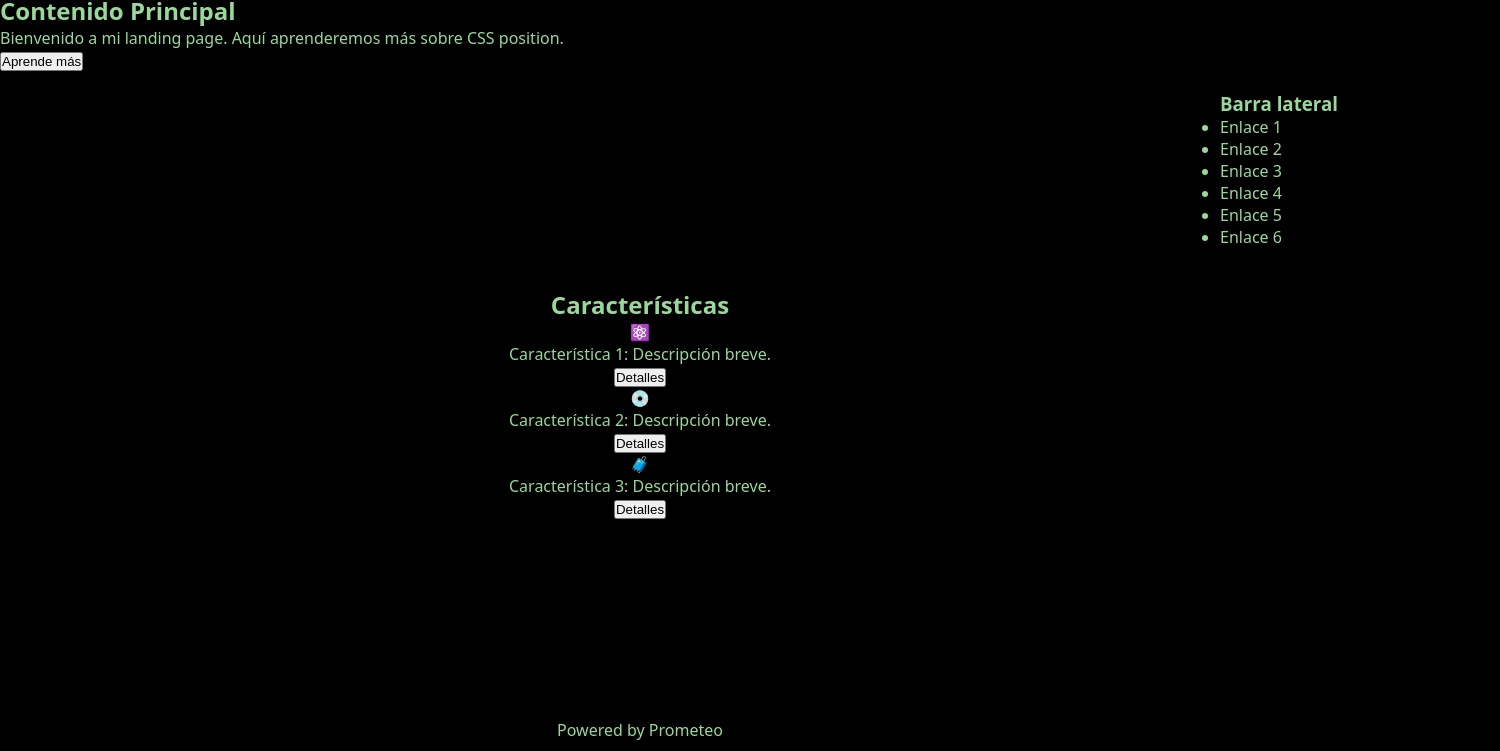
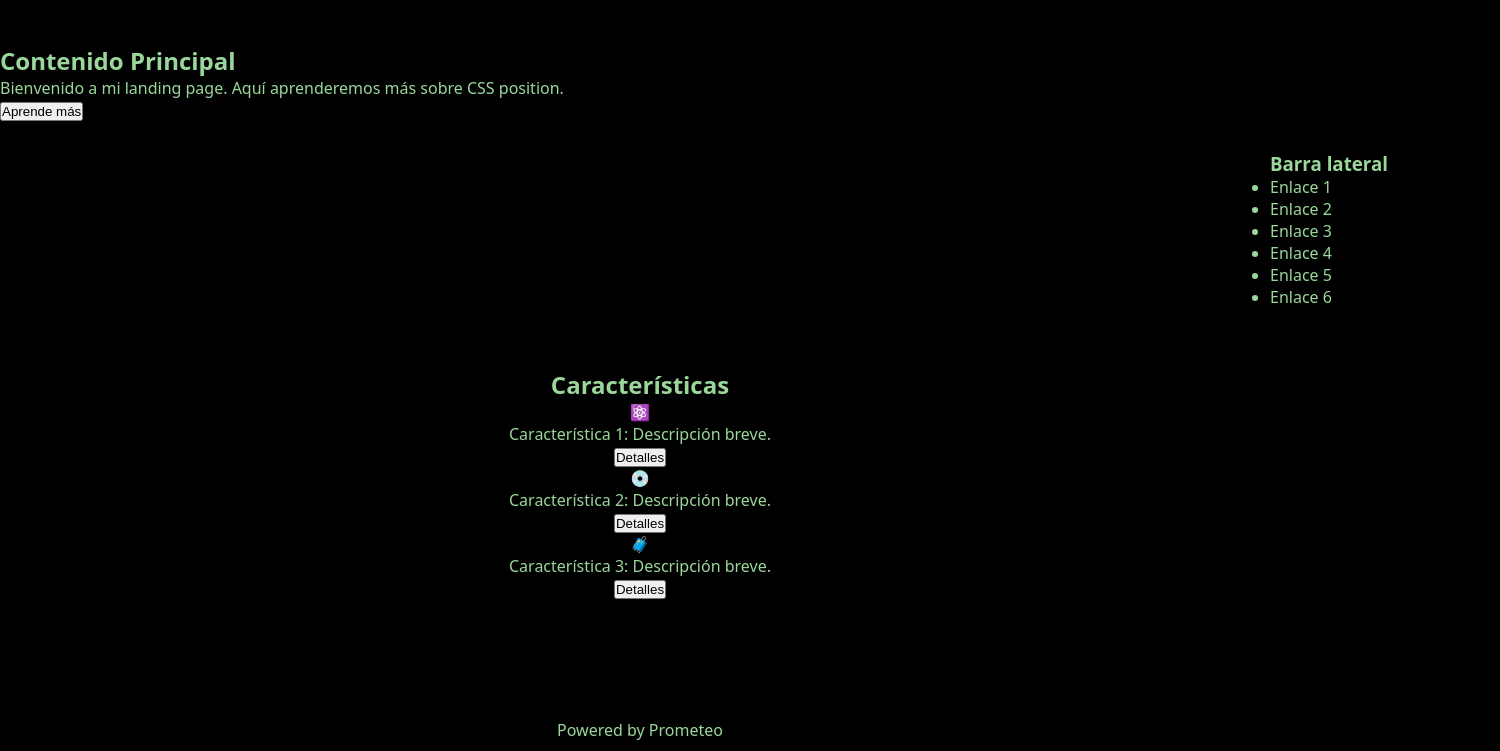
Before and after one commit to Javip1991/posicionamiento, a plain HTML site: page index.html in a window 1280 px wide. Shown: the part 49-800 px from the top of the page, 1500 px wide, since content can reach past the window. Drawn offline with Linux system fonts and the light colour scheme.

Commit message:
version_final

```diff
--- a/index.html
+++ b/index.html
@@ -10,8 +10,8 @@
     <header>
       <h1>Landing Page</h1>
     </header>
-    <main>
-      <section class="content">
+    <main class="content">
+      <section>
         <h2>Contenido Principal</h2>
         <p>
           Bienvenido a mi landing page. Aquí aprenderemos más sobre CSS position.
--- a/styles.css
+++ b/styles.css
@@ -15,10 +15,19 @@
     color: #9ad79b;
   }
 
+  .content {
+    position: relative;
+    top: 50px;
+    left: 0;
+    width: calc(100% - 250px);
+    height: calc(100% - 100px);
+
+  }
+
   .sidebar {
     position: relative;
-    top: 100;
-    left: 1200px;
+    top: 10px;
+    left: 1250px;
     width: 250px;
     height: 100%;
     color: #9ad79b;
@@ -27,13 +36,12 @@
   }
 
   .features {
-    display: flex;
-    flex-direction: column;
+    position: relative;
+    top: 100px;
     align-items: center;
     justify-content: center;
     height: auto;
     text-align: center;
-    padding: 20px;
   }
 
   .footer {
```
